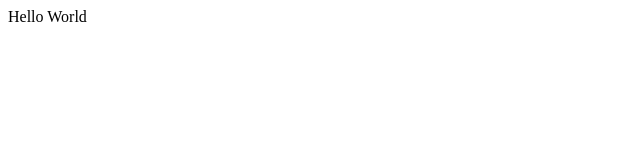
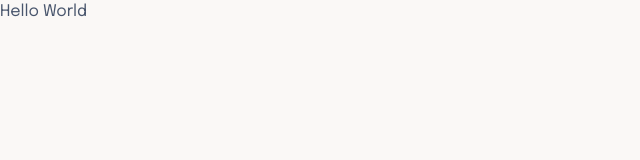
Before and after one commit to gumrahsindar/suite-lp, a Vue app: page / in a window 1280 px wide. Shown: the top 160 px of the page, without its empty margins (0-640 px from the left). Built offline with nearby package versions, Linux system fonts and the light colour scheme.

Commit message:
style: add base styles, utilitys classes and fonts

```diff
--- a/index.html
+++ b/index.html
@@ -4,6 +4,12 @@
     <meta charset="UTF-8" />
     <link rel="icon" type="image/svg+xml" href="/vite.svg" />
     <meta name="viewport" content="width=device-width, initial-scale=1.0" />
+    <link rel="preconnect" href="https://fonts.googleapis.com" />
+    <link rel="preconnect" href="https://fonts.gstatic.com" crossorigin />
+    <link
+      href="https://fonts.googleapis.com/css2?family=Epilogue:ital,wght@0,100..900;1,100..900&display=swap"
+      rel="stylesheet"
+    />
     <title>Suite Landing Page</title>
   </head>
   <body>
--- a/src/styles/_base.css
+++ b/src/styles/_base.css
@@ -0,0 +1,94 @@
+:root {
+  /* colors */
+  --clr-black: #172339;
+  --clr-gray: #49566d;
+  --clr-beige-normal: #f3ede7;
+  --clr-beige-light: #faf8f6;
+  --clr-purple: #a060ff;
+  --clr-pink: #ff6b81;
+  --clr-orange: #ffa84e;
+
+  /* gradients */
+  --gradient-hover-btn: linear-gradient(
+    166deg,
+    rgba(160, 96, 255, 1) 0%,
+    rgba(203, 48, 227, 1) 49%,
+    rgba(255, 168, 78, 1) 100%
+  );
+
+  /* font sizes */
+  --fs-15: 0.9375rem;
+  --fs-16: 1rem;
+  --fs-18: 1.125rem;
+  --fs-20: 1.25rem;
+  --fs-48: 3rem;
+  --fs-72: 4.5rem;
+
+  /* font weights */
+  --fw-regular: 400;
+  --fw-bold: 700;
+
+  /* line heights */
+  --lh-26: 1.625rem;
+  --lh-32: 2rem;
+  --lh-35: 2.1875rem;
+  --lh-56: 3.5rem;
+  --lh-78: 4.875rem;
+}
+
+*,
+*::before,
+*::after {
+  box-sizing: border-box;
+}
+
+* {
+  margin: 0;
+}
+
+body {
+  background-color: var(--clr-beige-light);
+  color: var(--clr-gray);
+  min-height: 100vh;
+  font-family: 'Epilogue', system-ui, sans-serif;
+  line-height: 1.5;
+  -webkit-font-smoothing: antialiased;
+}
+
+img,
+picture,
+video,
+canvas,
+svg {
+  display: block;
+  max-width: 100%;
+}
+
+input,
+button,
+textarea,
+select {
+  font: inherit;
+}
+
+p,
+h1,
+h2,
+h3,
+h4,
+h5,
+h6 {
+  overflow-wrap: break-word;
+}
+
+p {
+  text-wrap: pretty;
+}
+h1,
+h2,
+h3,
+h4,
+h5,
+h6 {
+  text-wrap: balance;
+}
--- a/src/styles/_utilities.css
+++ b/src/styles/_utilities.css
@@ -0,0 +1,72 @@
+.title-xl-bold {
+  font-size: clamp(2.45rem, 1.728rem + 3.08vw, 4.5rem);
+  font-weight: var(--fw-bold);
+  line-height: var(--lh-78);
+  letter-spacing: -1px;
+}
+
+.title-xl-regular {
+  font-size: clamp(2.45rem, 1.728rem + 3.08vw, 4.5rem);
+  font-weight: var(--fw-regular);
+  line-height: var(--lh-78);
+  letter-spacing: -1px;
+}
+
+.title-lg-bold {
+  font-size: clamp(2.5rem, 2.023rem + 2.036vw, 3rem);
+  font-weight: var(--fw-bold);
+  line-height: var(--lh-56);
+  letter-spacing: -0.5px;
+}
+
+.title-lg-regular {
+  font-size: clamp(2.5rem, 2.023rem + 2.036vw, 3rem);
+  font-weight: var(--fw-regular);
+  line-height: var(--lh-56);
+  letter-spacing: -0.5px;
+}
+
+.title-md-bold {
+  font-size: 1.125rem;
+  font-weight: var(--fw-bold);
+  line-height: var(--lh-32);
+  letter-spacing: -0.2px;
+}
+
+.title-sm-bold {
+  font-size: clamp(0.875rem, 0.831rem + 0.188vw, 1rem);
+  font-weight: var(--fw-bold);
+  line-height: var(--lh-26);
+  letter-spacing: -2.5px;
+}
+
+.text-body {
+  font-size: clamp(1rem, 0.956rem + 0.188vw, 1.125rem);
+  font-weight: var(--fw-regular);
+  line-height: var(--lh-32);
+}
+
+.text-quote {
+  font-size: clamp(1.125rem, 1.081rem + 0.188vw, 1.25rem);
+  font-weight: var(--fw-regular);
+  line-height: var(--lh-35);
+}
+
+.text-footer {
+  font-size: 0.9375rem;
+  font-weight: var(--fw-regular);
+  line-height: 32;
+}
+
+.container {
+  max-width: 1110px;
+  margin-inline: auto;
+
+  @media (max-width: 72rem) {
+    padding-inline: 40px;
+  }
+
+  @media (max-width: 40rem) {
+    padding-inline: 16px;
+  }
+}
```
